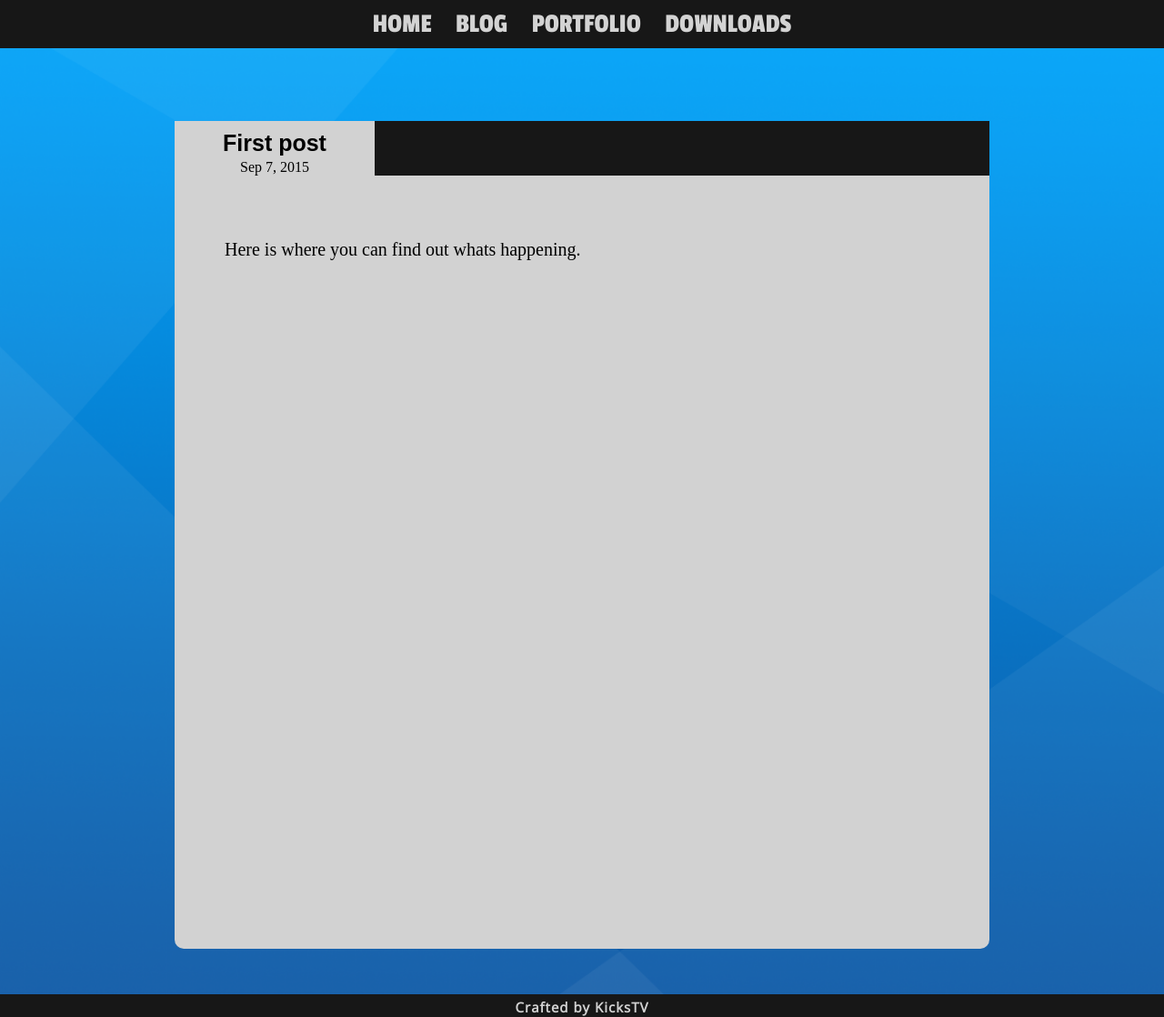
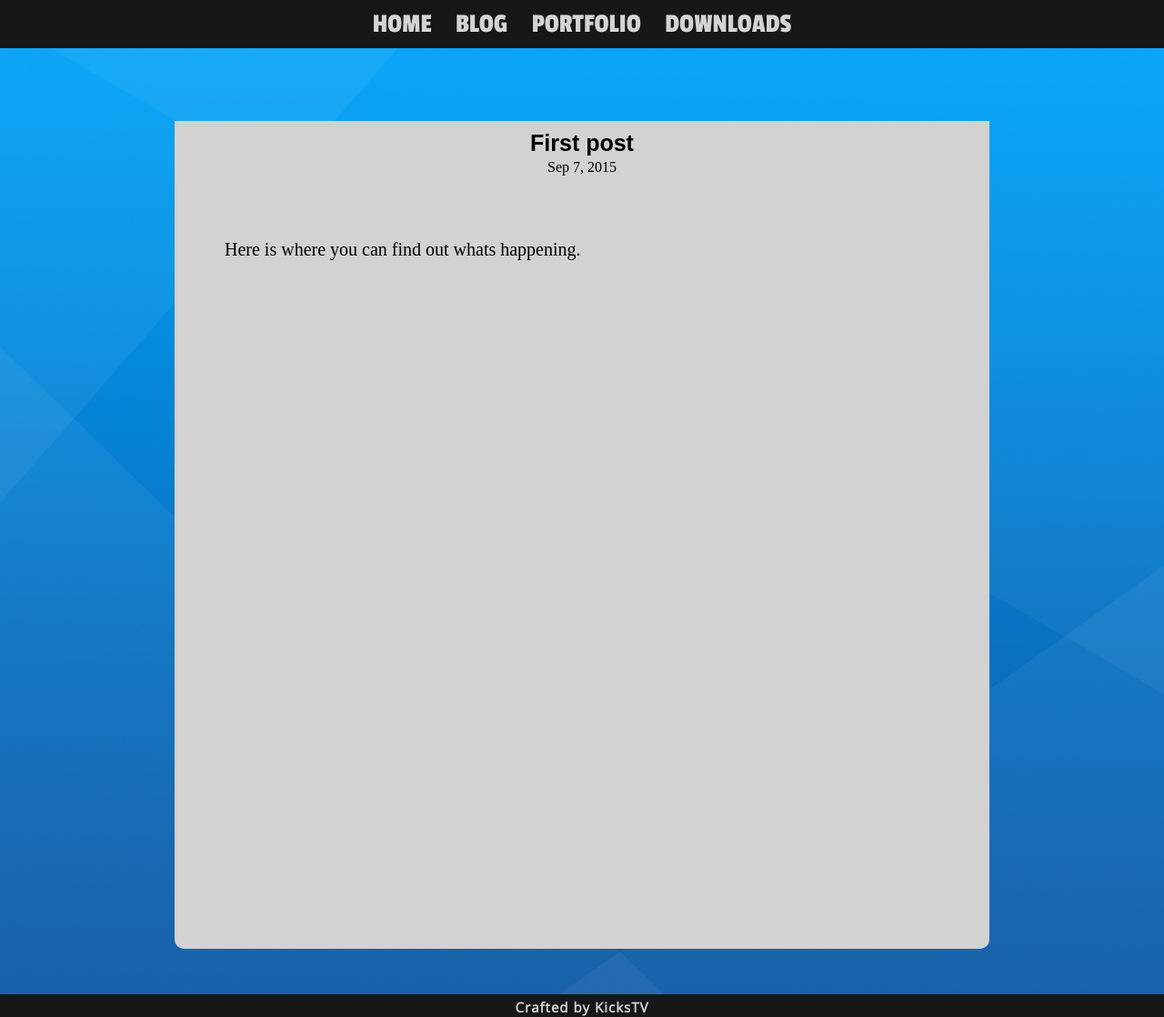
Before and after one commit to KicksTV/old-kickstv.github.io, a Jekyll site: the page built from _posts/2015-09-07-First-post.md, in a window 1280 px wide. Shown: the whole page at 91% size. Built offline with Jekyll 4.4.1, drawn with Linux system fonts in a browser that asks for light colours; nearby versions of some CDN libraries.

Commit message:
Changed blog title

```diff
--- a/css/main.css
+++ b/css/main.css
@@ -173,7 +173,6 @@ header {
 	padding: 10px 0 0 0;
 	margin: 0;
  	background: #D2D2D2;
-	width: 220px;
 	height: 60px;
 }
 .post-header {
```
